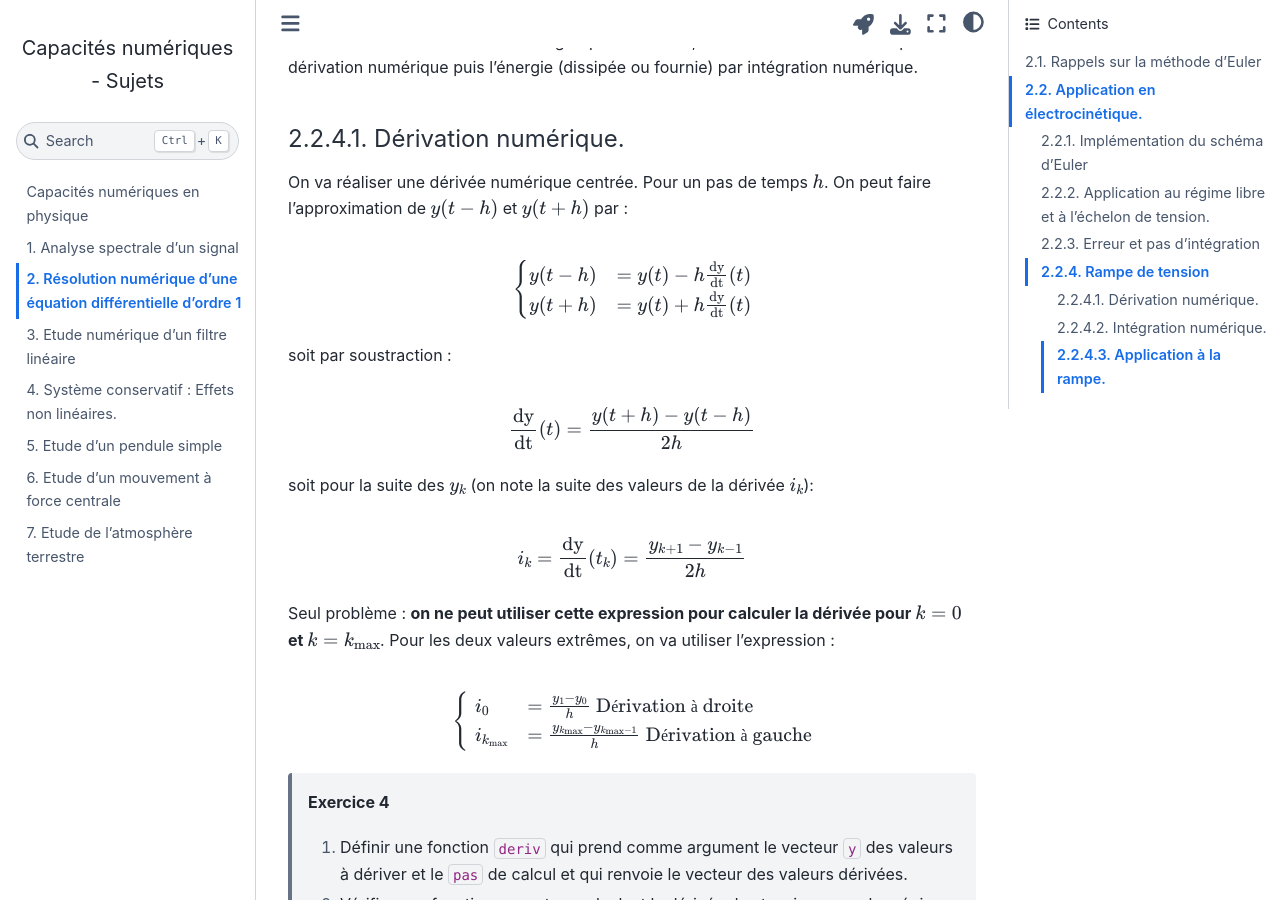
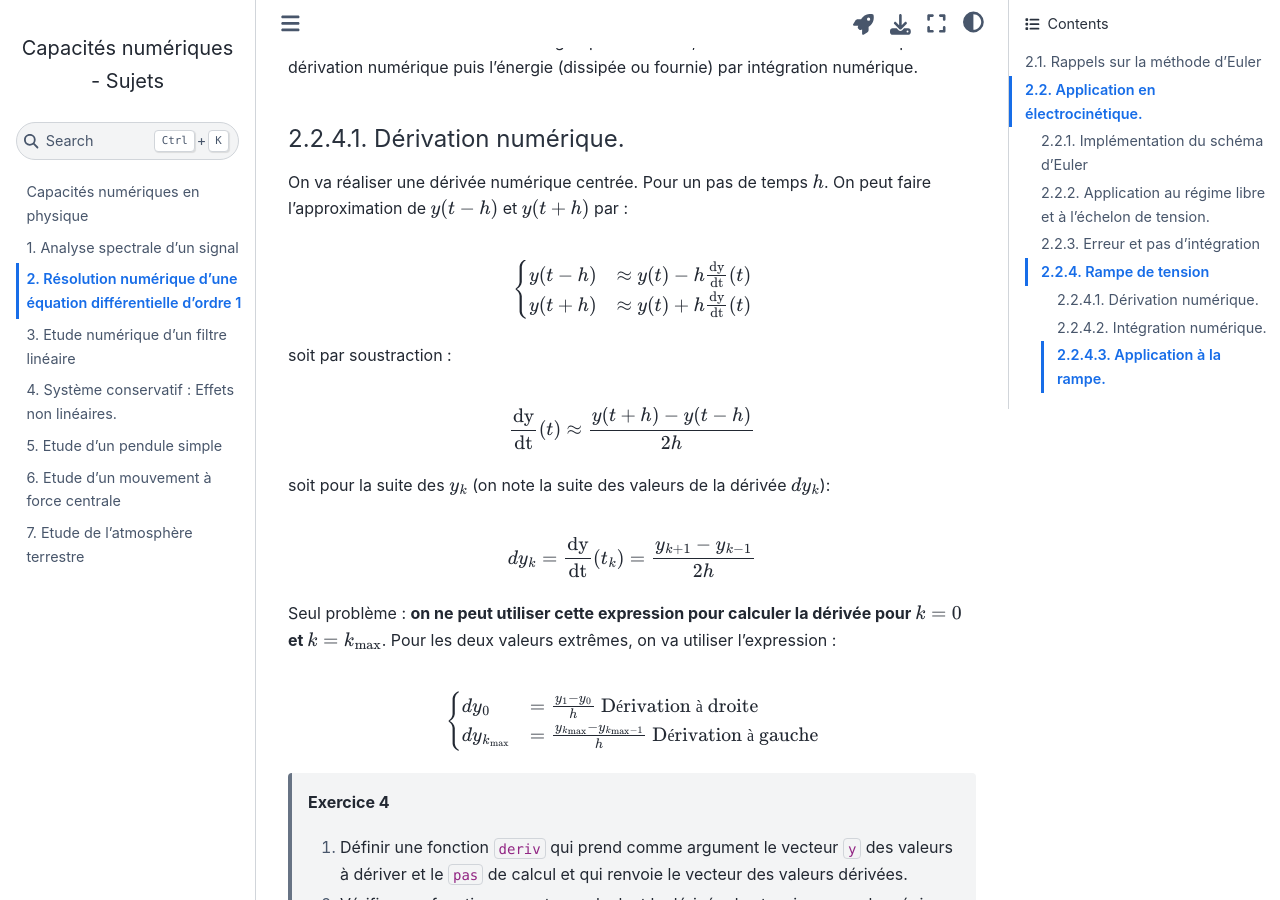
Before and after one commit to pcsi3physiquestan/capacites_numeriques_sources, a Jupyter Book: the page built from elec_reponse_o1.md, in a window 1280 px wide and 900 px high, scrolled down 3808 px. Built offline with Jupyter Book 1.0.4 settings and Sphinx 7.4.7 and the Sphinx Book theme 1.1.4, drawn with Linux system fonts in a browser that asks for light colours; some of the changed text lies outside the part shown.

Commit message:
Mise à jour des sources

```diff
--- a/elec_reponse_o1.md
+++ b/elec_reponse_o1.md
@@ -123,29 +123,29 @@ On va réaliser une dérivée numérique centrée. Pour un pas de temps $h$. On
 
 $$
 \begin{cases}
-y(t - h) &= y(t) - h \frac{\rm{d}y}{\rm{dt}}(t)\\
-y(t + h) &= y(t) + h \frac{\rm{d}y}{\rm{dt}}(t)
+y(t - h) &\approx y(t) - h \frac{\rm{d}y}{\rm{dt}}(t)\\
+y(t + h) &\approx y(t) + h \frac{\rm{d}y}{\rm{dt}}(t)
 \end{cases}
 $$
 
 soit par soustraction :
 
 $$
-\frac{\rm{d}y}{\rm{dt}}(t) = \frac{y(t+h) - y(t-h)}{2h}
+\frac{\rm{d}y}{\rm{dt}}(t) \approx \frac{y(t+h) - y(t-h)}{2h}
 $$
 
-soit pour la suite des $y_k$ (on note la suite des valeurs de la dérivée $i_k$):
+soit pour la suite des $y_k$ (on note la suite des valeurs de la dérivée $dy_k$):
 
 $$
-i_k = \frac{\rm{d}y}{\rm{dt}}(t_k) = \frac{y_{k+1} - y_{k-1}}{2h}
+dy_k = \frac{\rm{d}y}{\rm{dt}}(t_k) = \frac{y_{k+1} - y_{k-1}}{2h}
 $$
 
 Seul problème : __on ne peut utiliser cette expression pour calculer la dérivée pour $k=0$ et $k=k_{\max}$__. Pour les deux valeurs extrêmes, on va utiliser l'expression :
 
 $$
 \begin{cases}
-i_0 &= \frac{y_{1} - y_{0}}{h} \textrm{ Dérivation à droite}\\
-i_{k_{\max}} &= \frac{y_{k_{\max}} - y_{k_{\max} - 1}}{h} \textrm{ Dérivation à gauche}\\
+dy_0 &= \frac{y_{1} - y_{0}}{h} \textrm{ Dérivation à droite}\\
+dy_{k_{\max}} &= \frac{y_{k_{\max}} - y_{k_{\max} - 1}}{h} \textrm{ Dérivation à gauche}\\
 \end{cases}
 $$
 
```
Also changed, not shown: other parts of elec_reponse_o1.md (+5 -1 lines).
